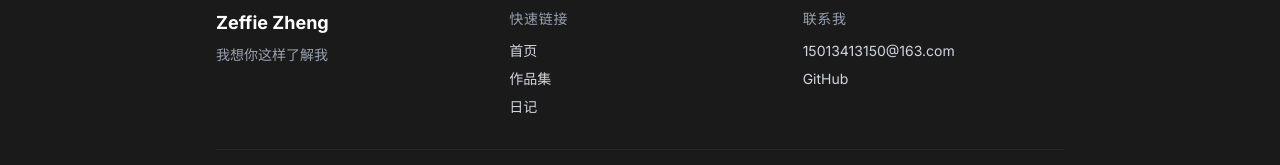
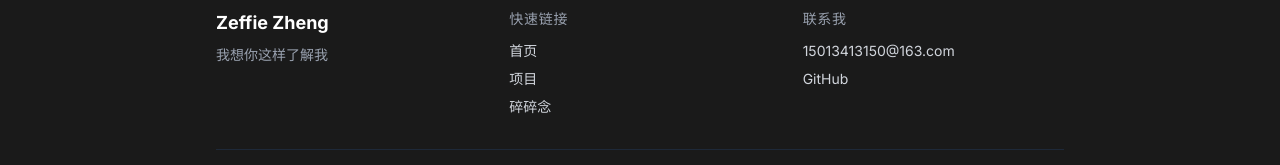
Before and after one commit to Rcs0109/zeffiezheng-cv, a React (Vite) app: page /zeffiezheng-cv/admin in a window 1280 px wide. Shown: the part 839-1004 px from the top of the page. Built offline with nearby package versions, Linux system fonts and the light colour scheme.

Commit message:
Update Footer.tsx

```diff
--- a/src/components/Footer.tsx
+++ b/src/components/Footer.tsx
@@ -19,8 +19,8 @@ export default function Footer() {
             </h4>
             <ul className="space-y-2 text-sm text-gray-300">
               <li><Link to="/" className="hover:text-white transition-colors">首页</Link></li>
-              <li><Link to="/portfolio" className="hover:text-white transition-colors">作品集</Link></li>
-              <li><Link to="/diary" className="hover:text-white transition-colors">日记</Link></li>
+              <li><Link to="/portfolio" className="hover:text-white transition-colors">项目</Link></li>
+              <li><Link to="/diary" className="hover:text-white transition-colors">碎碎念</Link></li>
             </ul>
           </div>
 
```
